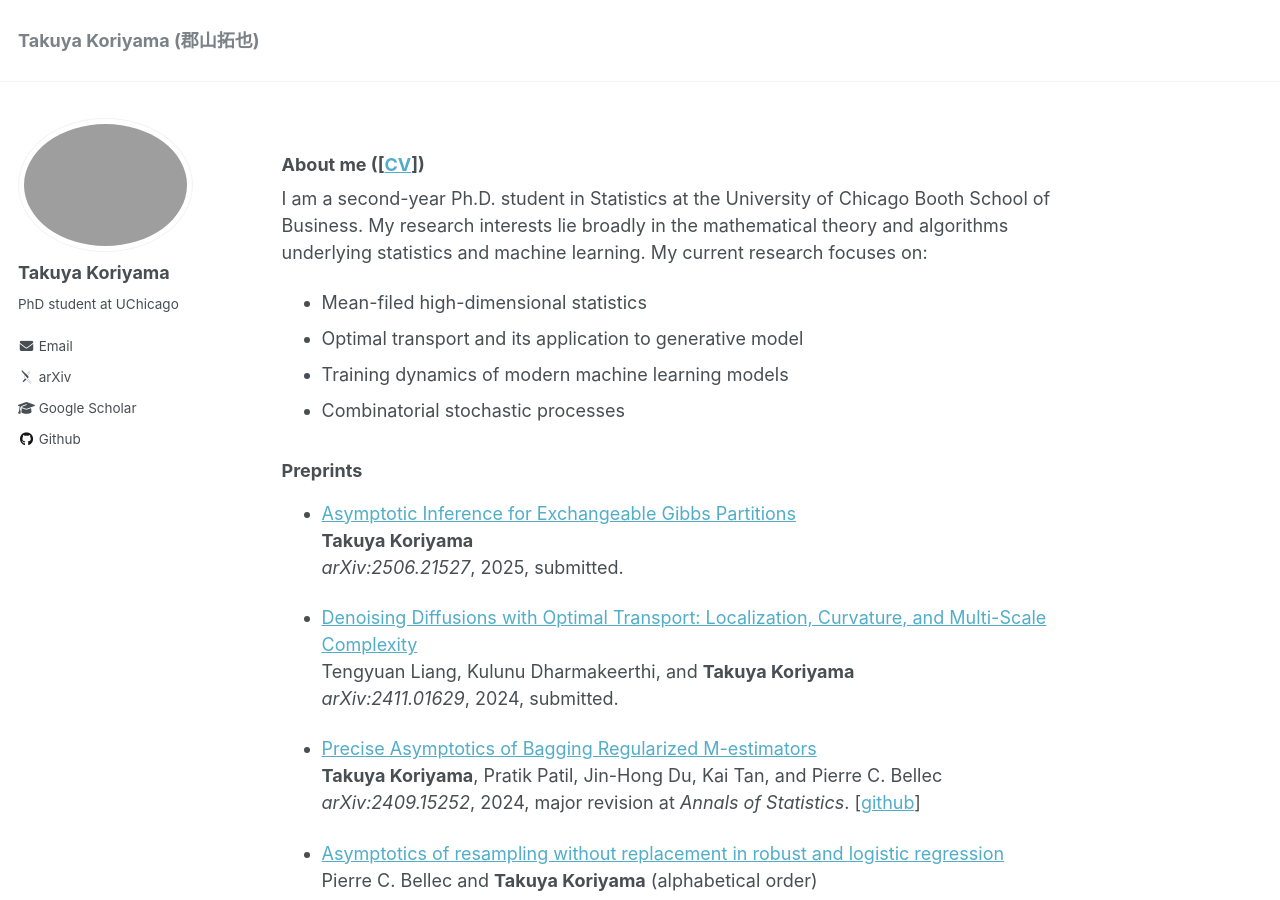
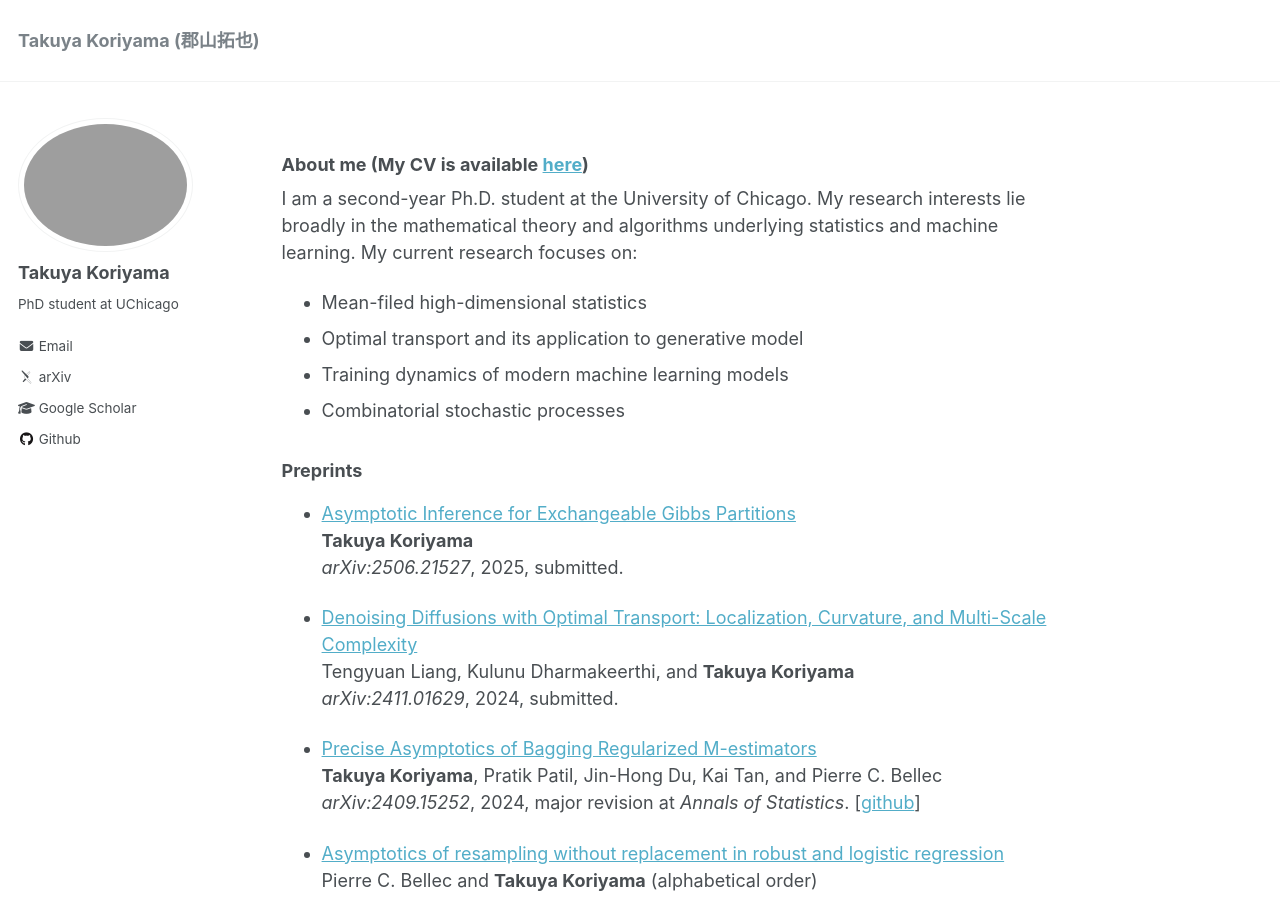
Before and after one commit to TakuyaKoriyama/takuyakoriyama.github.io, a Jekyll site: the page built from _pages/about.md, in a window 1280 px wide and 900 px high. Built offline with Jekyll 4.4.1, drawn with Linux system fonts in a browser that asks for light colours; some web fonts are replaced.

Commit message:
Update about.md

```diff
--- a/_pages/about.md
+++ b/_pages/about.md
@@ -13,8 +13,8 @@ I am a second-year Ph.D. student in Statistics at The University of Chicago, Boo
 * Optimal transport and its application to generative model
 * Training dynamics of modern machine learning models -->
 
-### About me ([[CV](../out/cv.pdf)])
-I am a second-year Ph.D. student in Statistics at the University of Chicago Booth School of Business.
+### About me (My CV is available [here](../out/cv.pdf))
+I am a second-year Ph.D. student at the University of Chicago.
 My research interests lie broadly in the mathematical theory and algorithms underlying statistics and machine learning. My current research focuses on:
 * Mean-filed high-dimensional statistics
 * Optimal transport and its application to generative model
```
